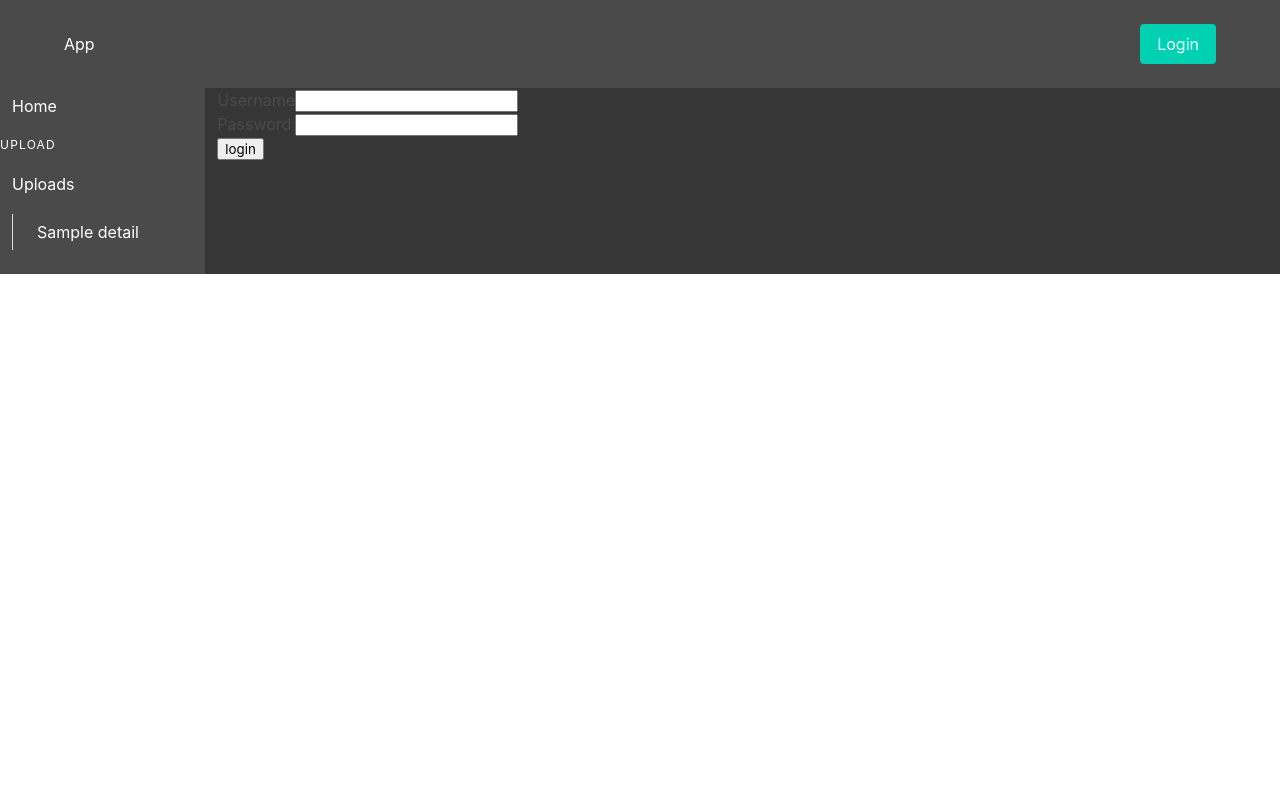
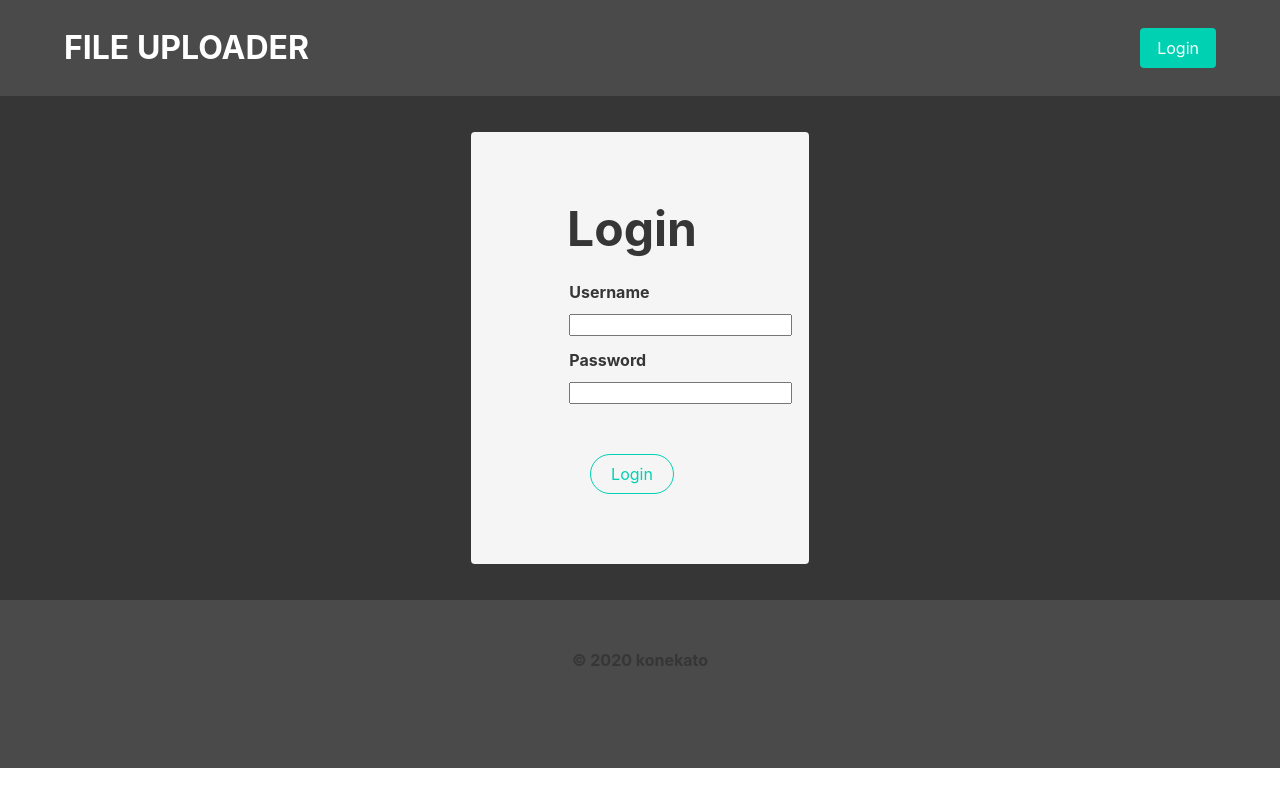
Before and after one commit to konekato/file-uploader, a Django app: template templates/registration/login.html in a window 1280 px wide. Run offline with Django 3.2, Linux system fonts and the light colour scheme; the template is opened without the code that fills it: most values are stand-ins (such as "Sample title", 1, 10 or a date in 2020); form fields are guessed from the names that the template uses; some libraries are stand-ins or nearby versions.

Commit message:
improve: template 見た目向上2

```diff
--- a/file_uploader/settings.py
+++ b/file_uploader/settings.py
@@ -20,6 +20,7 @@ ALLOWED_HOSTS = []
 
 INSTALLED_APPS = [
     'app',
+    'widget_tweaks',
     'django.contrib.admin',
     'django.contrib.auth',
     'django.contrib.contenttypes',
@@ -94,7 +95,7 @@ AUTH_PASSWORD_VALIDATORS = [
 
 LANGUAGE_CODE = 'en-us'
 
-TIME_ZONE = 'UTC'
+TIME_ZONE = 'Asia/Tokyo'
 
 USE_I18N = True
 
@@ -132,3 +133,5 @@ LOGGING = {
 
 # After login, to
 LOGIN_REDIRECT_URL = '/home/'
+
+LOGOUT_REDIRECT_URL = '/login/'
--- a/templates/base.html
+++ b/templates/base.html
@@ -13,8 +13,8 @@
     <nav id="navbar" class="navbar is-spaced has-background-grey-dark">
         <div class="container">
             <div class="navbar-brand">
-                <a class="navbar-item has-text-white" href="{% url 'home' %}" style="">
-                App
+                <a class="navbar-item has-text-white has-text-centered title has-text-weight-bold" href="{% url 'home' %}">
+                FILE UPLOADER
                 </a>
             </div>
             <div id="navbarBasicExample" class="navbar-menu">
@@ -23,7 +23,7 @@
                         <div class="buttons">
                             <a
                             {% if user.is_authenticated %}
-                            href="{% url 'logout' %}" class="button is-danger">
+                            href="{% url 'logout' %}" class="button is-warning">
                                 Logout
                             {% else %}
                             href="{% url 'login' %}" class="button is-primary">
@@ -36,12 +36,14 @@
             </div>
         </div>
     </nav>
+
+    {% if user.is_authenticated %}
     <div class="columns">
         <aside class="column is-2 is-fullheight menu has-background-grey-dark">
             <ul class="menu-list">
                 <li><a class="has-text-white" href="{% url 'home' %}" onmouseout="this.style.background=''" onmouseover="this.style.background='grey'">Home</a></li>
             </ul>
-            <p class="menu-label has-text-white">
+            <p class="menu-label has-text-warning">
                 Upload
             </p>
             <ul class="menu-list">
@@ -59,7 +61,27 @@
             {% block content %}{% endblock %}
         </div>
     </div>
+    {% else %}
+    <div class="columns has-background-dark">
+        <div class="column is-4"></div>
+        <div class="column is-4 section">
+            <div class="container is-widescreen">
+                <div class="notification">
+                    {% block register %}{% endblock %}
+                </div>
+            </div>
+        </div>
+    </div>
+    {% endif %}
 </div>
 </body>
 
+<footer class="footer has-background-grey-dark">
+    <div class="content has-text-centered">
+      <p>
+        <strong>&copy; 2020 konekato</strong>
+      </p>
+    </div>
+</footer>
+
 </html>
--- a/templates/registration/login.html
+++ b/templates/registration/login.html
@@ -1,8 +1,9 @@
 {% extends 'base.html' %}
+{% load widget_tweaks %}
 
 {% block title %}Login{% endblock %}
 
-{% block content %}
+{% block register %}
 
 {% if form.errors %}
 <p>Your username and password didn't match. Please try again.</p>
@@ -16,21 +17,27 @@
     <p>Please login to see this page.</p>
     {% endif %}
 {% endif %}
-
-<form method="post" action="{% url 'login' %}">
-{% csrf_token %}
-<table>
-<tr>
-    <td>{{ form.username.label_tag }}</td>
-    <td>{{ form.username }}</td>
-</tr>
-<tr>
-    <td>{{ form.password.label_tag }}</td>
-    <td>{{ form.password }}</td>
-</tr>
-</table>
-
-<input type="submit" value="login" />
-<input type="hidden" name="next" value="{{ next }}" />
-</form>
+<hr>
+<h1 class="title is-1 has-text-weight-bold has-text-dark has-text-centered">Login</h1>
+<div class="columns">
+    <div class="column is-3"></div>
+    <div class="column is-6">
+        <form method="POST" action="{% url 'login' %}">
+            {% csrf_token %}
+            <div class="field">
+                <label class="label">Username</label>
+                <div class="control">{{ form.username|add_class:'input is-primary' }}</div>
+            </div>
+            <div class="field">
+                <label class="label">Password</label>
+                <div class="control">{{ form.password|add_class:'input is-primary' }}</div>
+            </div>
+            <hr>
+            <div class="field has-text-centered">
+                <button type="submit" class="button is-primary is-outlined is-rounded">Login</button>
+            </div>
+            <hr>
+        </form>
+    </div>
+</div>
 {% endblock %}
```
Also changed, not shown: templates/home.html (+7 -2 lines), templates/registration/logged_out.html (deleted, +0 -7 lines), templates/upload_details.html (+6 -5 lines), templates/upload_file.html (+35 -8 lines), db.sqlite3, 2 other files.
